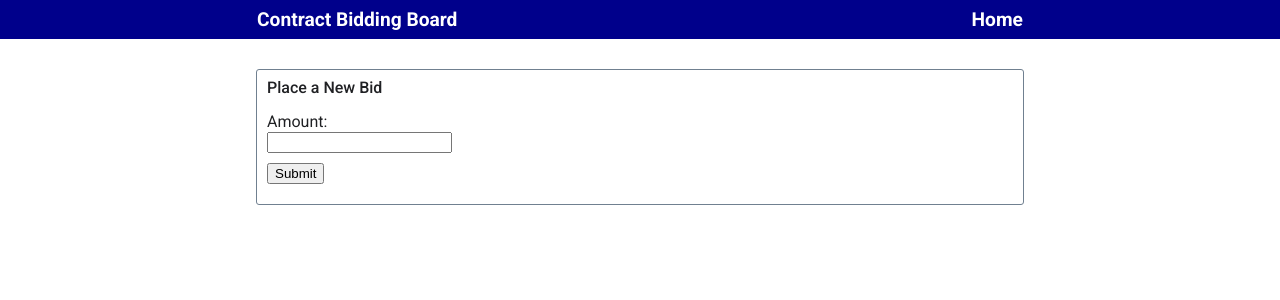
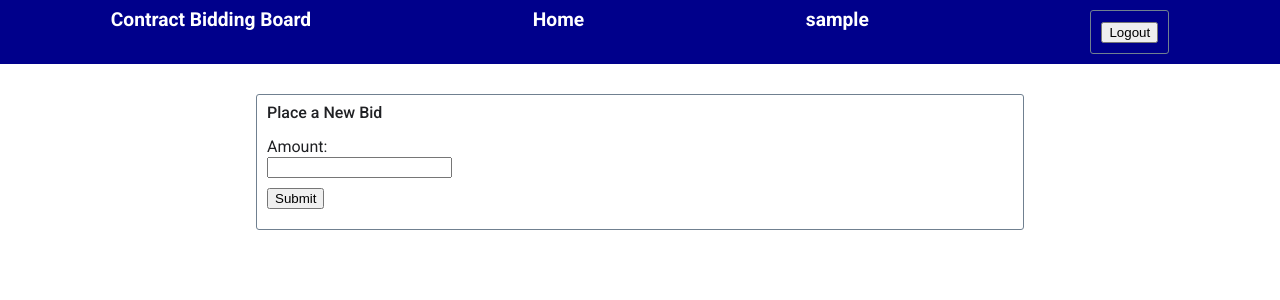
Before and after one commit to mrhaffner/job_bidding_board, a Django app: page /contract/1/bid in a window 1280 px wide. Shown: the top 300 px of the page. Run offline with Django 4.2, Linux system fonts and the light colour scheme; the visitor is signed in with stand-in values (Sample User, id 1); parts of the project's set-up code (start-up, migrations or seed data) failed here and were passed over.

Commit message:
Update base.html

```diff
--- a/contract_board/board/templates/base.html
+++ b/contract_board/board/templates/base.html
@@ -14,6 +14,16 @@
       <nav>
         <a href="{% url 'home' %}">Contract Bidding Board</a>
         <a href="{% url 'home' %}">Home</a>
+        {% if user.is_authenticated %}
+        <a href="{% url 'user_page' user.username %}">{{ user.username }}</a>
+        <form method="post" action="{% url 'logout' %}">
+          {% csrf_token %}
+          <button type="submit">Logout</button>
+        </form>
+        {% else %}
+        <a href="{% url 'login' %}">Login</a>
+        <a href="{% url 'signup' %}">Signup</a>
+        {% endif %}
       </nav>
     </header>
     <main>
```
